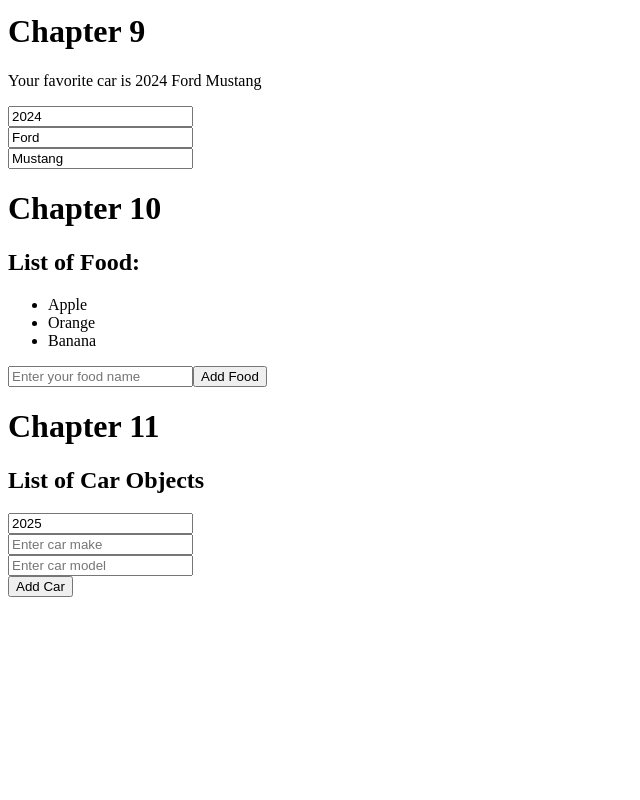
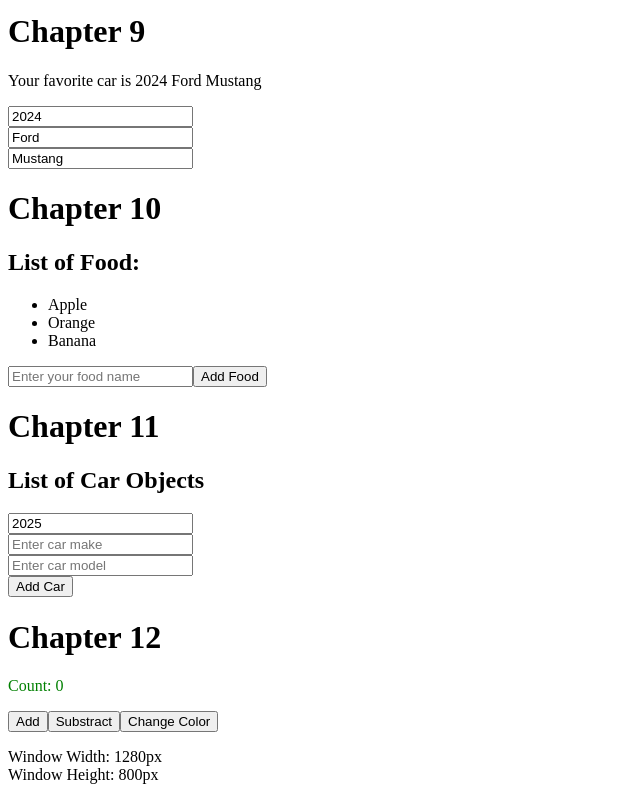
Before and after one commit to valentinonathan/React-Learning-Journey, a React (Vite) app in the folder Learning Files/React Learning 2/react-learning-2/: page / in a window 1280 px wide. Shown: the part 2089-2889 px from the top of the page, without its empty margins (0-640 px from the left). Before the commit the page ends 2694 px from the top, so only its background shows below. Built offline with nearby package versions, Linux system fonts and the light colour scheme.

Commit message:
Learning 3

```diff
--- a/Learning Files/React Learning 2/react-learning-2/src/App.jsx
+++ b/Learning Files/React Learning 2/react-learning-2/src/App.jsx
@@ -12,6 +12,7 @@
 import Car from './Car.jsx'
 import Food from './Food.jsx'
 import ListOfCar from './ListOfCar.jsx'
+import Effect from './Effect.jsx'
 
 function App() {
   return (
@@ -43,6 +44,8 @@
     <Food />
     <Learning_Chapter chapter={11} />
     <ListOfCar />
+    <Learning_Chapter chapter={12} />
+    <Effect />
     </>
   );
 }
--- /dev/null
+++ b/Learning Files/React Learning 2/react-learning-2/src/Effect.jsx
@@ -0,0 +1,45 @@
+import {useState, useEffect} from 'react';
+
+function Effect() {
+    const [statefulCount, setCount] = useState(0);
+    const [color, setColor] = useState("green");
+    const [width, setWidth] = useState(window.innerWidth);
+    const [height, setHeight] = useState(window.innerHeight);
+
+    useEffect(() => {
+        document.title = statefulCount + " " + color;
+        window.addEventListener("resize", handleResize);
+        return () => {
+            window.removeEventListener("resize", handleResize);
+        }
+    }, [statefulCount, color]);
+
+    function addCount() {
+        setCount(c => c + 1);
+    }
+    function substractCount() {
+        setCount(c => c - 1);
+    }
+    function changeColor() {
+        setColor(c => c === "green" ? "red" : "green");
+    }
+    function handleResize() {
+        setWidth(w => window.innerWidth);
+        setHeight(h => window.innerHeight);
+    }
+
+    return (
+        <>
+        <p style={{color: color}}>Count: {statefulCount}</p>
+        <button onClick={addCount}>Add</button>
+        <button onClick={substractCount}>Substract</button>
+        <button onClick={changeColor}>Change Color</button>
+        <p>
+            Window Width: {width}px <br/>
+            Window Height: {height}px
+        </p>
+        </>
+    );
+}
+
+export default Effect
```
